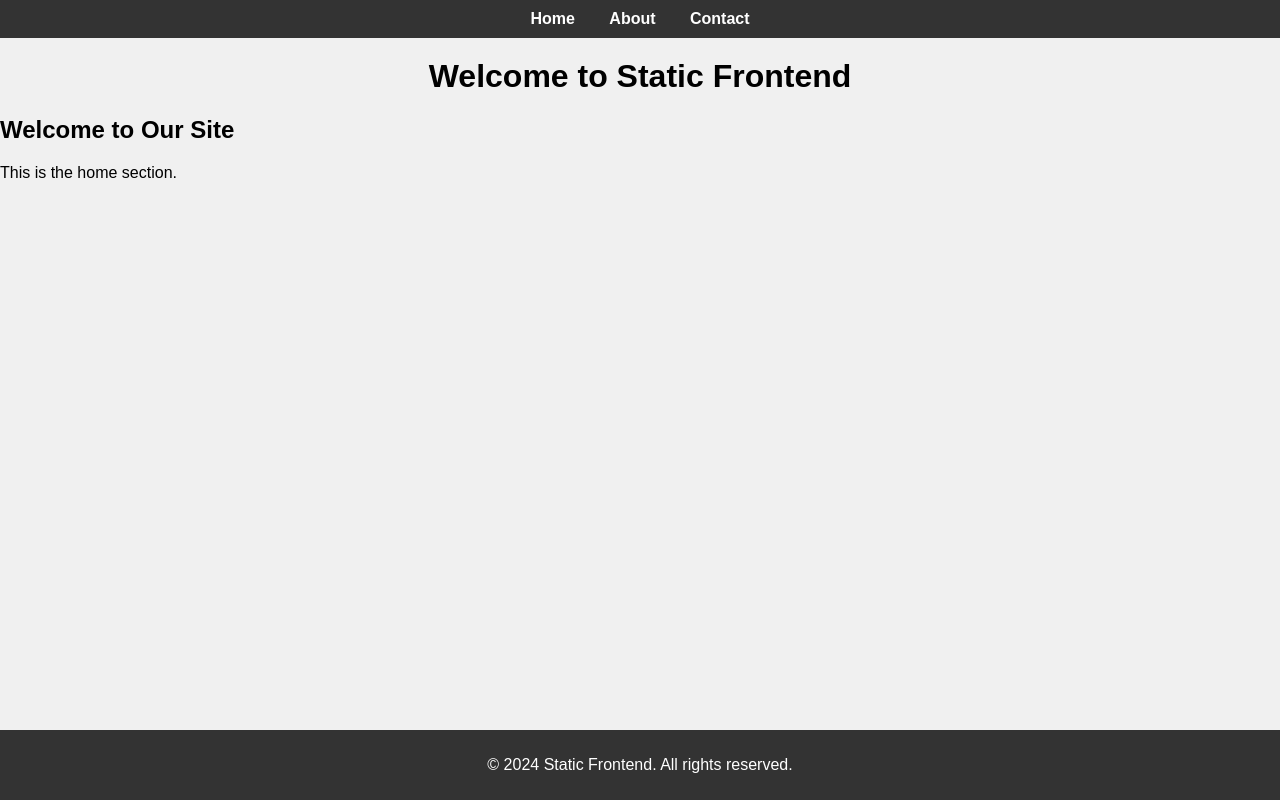
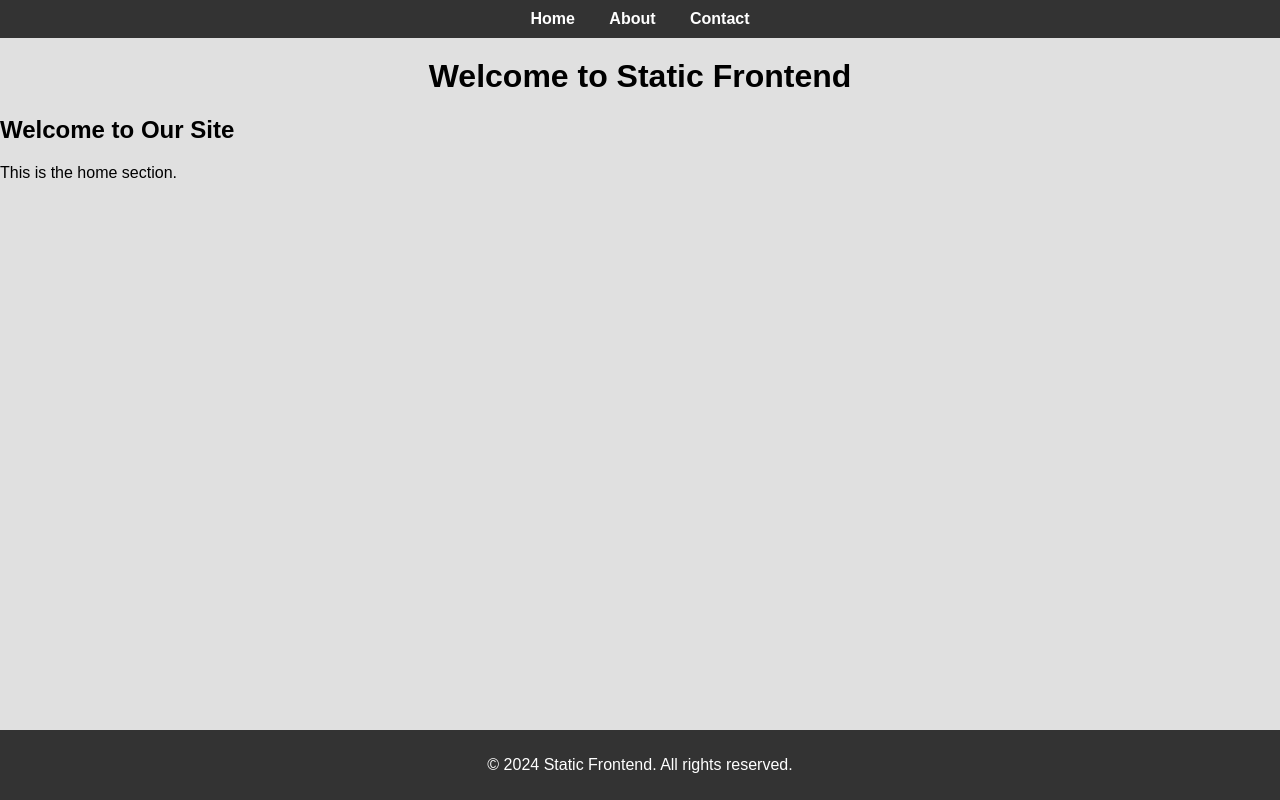
Before and after one commit to amirhosseinkho/Exp1, a website: page index.html in a window 1280 px wide. Drawn offline with Linux system fonts and the light colour scheme.

Commit message:
Fix issue with CSS styling

```diff
--- a/styles.css
+++ b/styles.css
@@ -2,7 +2,7 @@ body {
     font-family: Arial, sans-serif;
     margin: 0;
     padding: 0;
-    background-color: #f0f0f0;
+    background-color: #e0e0e0; /* Fixed background color */
 }
 h1 {
     text-align: center;
@@ -57,7 +57,6 @@ footer {
         width: 95%;
     }
 }
-
 form {
     display: flex;
     flex-direction: column;
```
